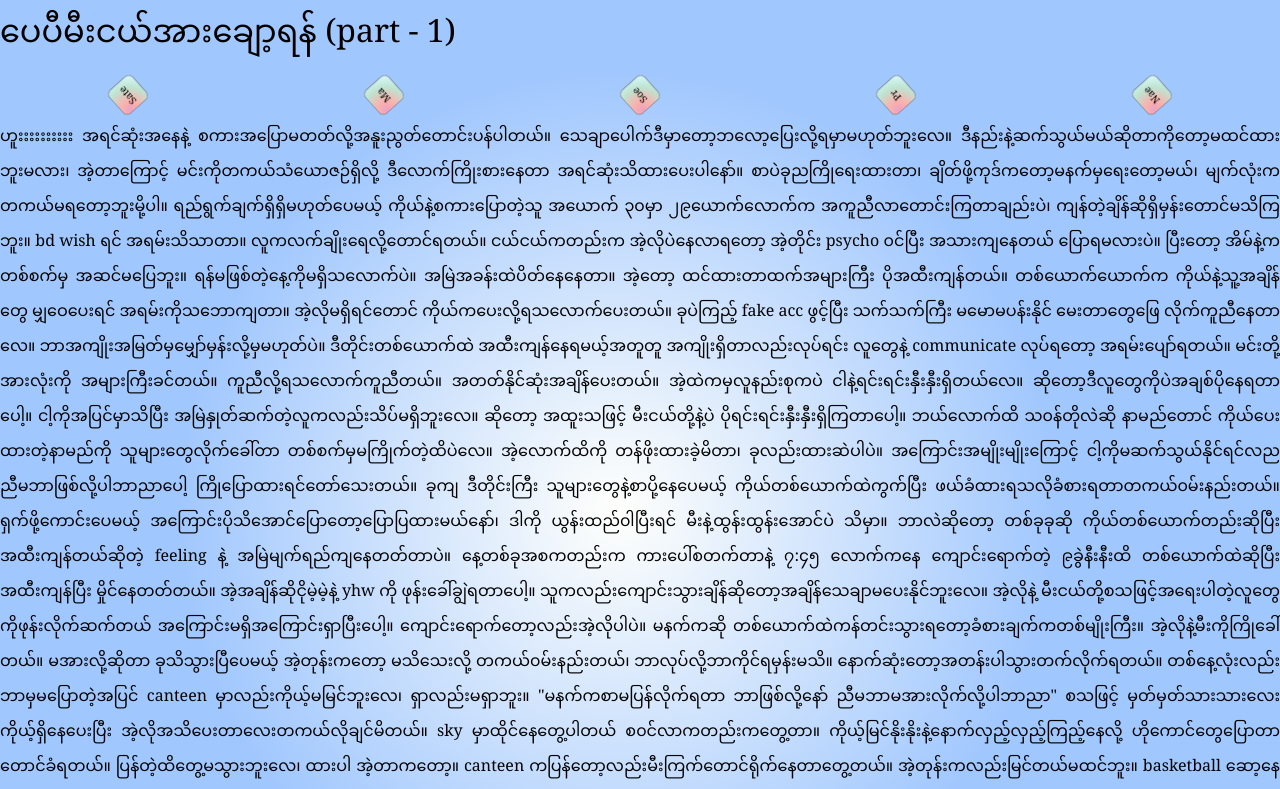
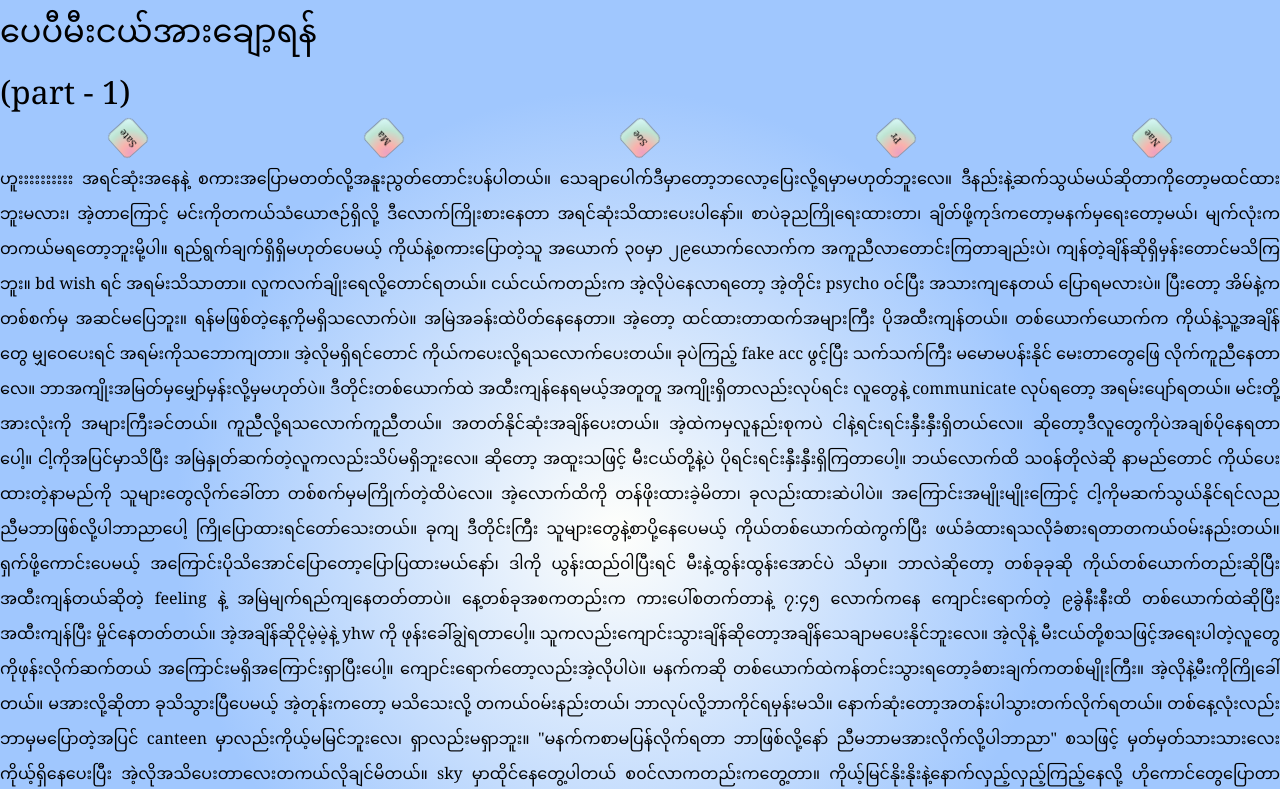
Before and after one commit to Yople2005/for-mee-mee, a plain HTML site: page index.html in a window 1280 px wide. Shown: the top 789 px of the page. Drawn offline with Linux system fonts and the light colour scheme.

Commit message:
Update index.html

```diff
--- a/index.html
+++ b/index.html
@@ -7,7 +7,8 @@
     <link rel="stylesheet" href="./style.css">
 </head>
 <body>
-    <h1>ပေပီမီးငယ်အားချော့ရန် (part - 1)</h1>
+    <h1>ပေပီမီးငယ်အားချော့ရန် </h1>
+    <h1>(part - 1)</h1>
    <div class="box">
     <div class="rotate-scale-down" >
 Sate
```
